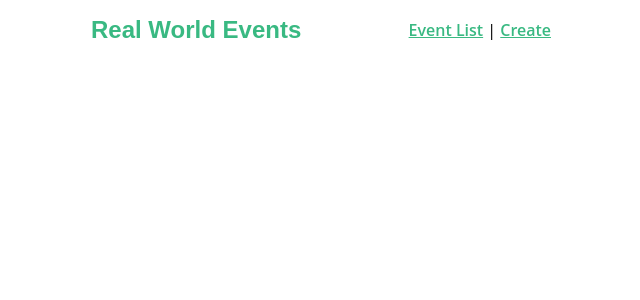
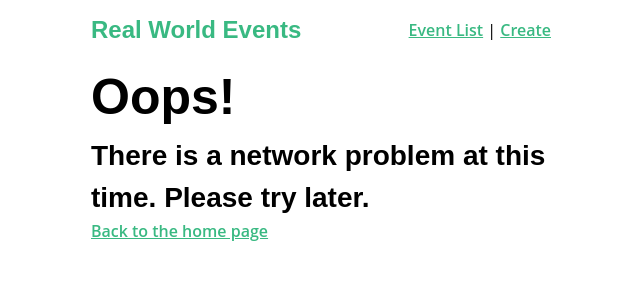
Before and after one commit to stephane303/vue_real, a Vue app: page /NetworkError in a window 1280 px wide. Shown: the top 300 px of the page, without its empty margins (319-959 px from the left). Built offline with nearby package versions, Linux system fonts and the light colour scheme.

Commit message:
added error handling

```diff
--- /dev/null
+++ b/src/components/NetworkError.vue
@@ -0,0 +1,7 @@
+<template>
+  <div>
+    <h1>Oops!</h1>
+    <h3>There is a network problem at this time. Please try later.</h3>
+    <router-link :to="{ name: 'event-list'}">Back to the home page</router-link>
+  </div>
+</template>
--- /dev/null
+++ b/src/components/NotFound.vue
@@ -0,0 +1,20 @@
+<template>
+  <div>
+    <h1>Oops!</h1>
+    <h3>The {{resource}} you're looking for is not here.</h3>
+    <router-link :to="{ name: 'event-list'}">Back to the home page</router-link>
+  </div>
+</template>
+
+
+<script>
+export default {
+  props: {
+    resource: String
+  }
+}
+</script>
+
+<style>
+
+</style>
--- a/src/router.js
+++ b/src/router.js
@@ -3,6 +3,8 @@
 import EventList from './views/EventList.vue'
 import EventCreate from './views/EventCreate.vue'
 import EventShow from './views/EventShow.vue'
+import NotFound from './components/NotFound'
+import NetworkError from './components/NetworkError'
 import NProgress from 'nprogress'
 import store from '@/store/store'
 
@@ -36,7 +38,34 @@
           routeTo.params.event = event;
           next()
         })
+        .catch( (error) => {
+          //console.log('catch ?'+ error.response.status)
+          console.dir(error)
+          if (error.response && error.response.status == 404){
+            next({name :'404', params : { resource : 'event'}});
+          } else {
+            next({name:'NetworkError'})
+          }
+        })
+          //error => this.redirect('404'))
       }
+    },
+    {
+      path:'/404',
+      name:'404',
+      component: NotFound,
+      props: true
+
+    },
+    {
+      path:'/NetworkError',
+      name:'NetworkError',
+      component: NetworkError
+    },
+    {
+      path:'*',
+      redirect:{name : '404', params: {resource : 'page'}}
+
     }
 
   ]
--- a/src/store/modules/event.js
+++ b/src/store/modules/event.js
@@ -75,6 +75,7 @@
           message: 'There was a problem fetching events: '+ error.message
         };
         dispatch('notification/add', notification, {root:true});
+        throw error
       })
     }
   };
```
